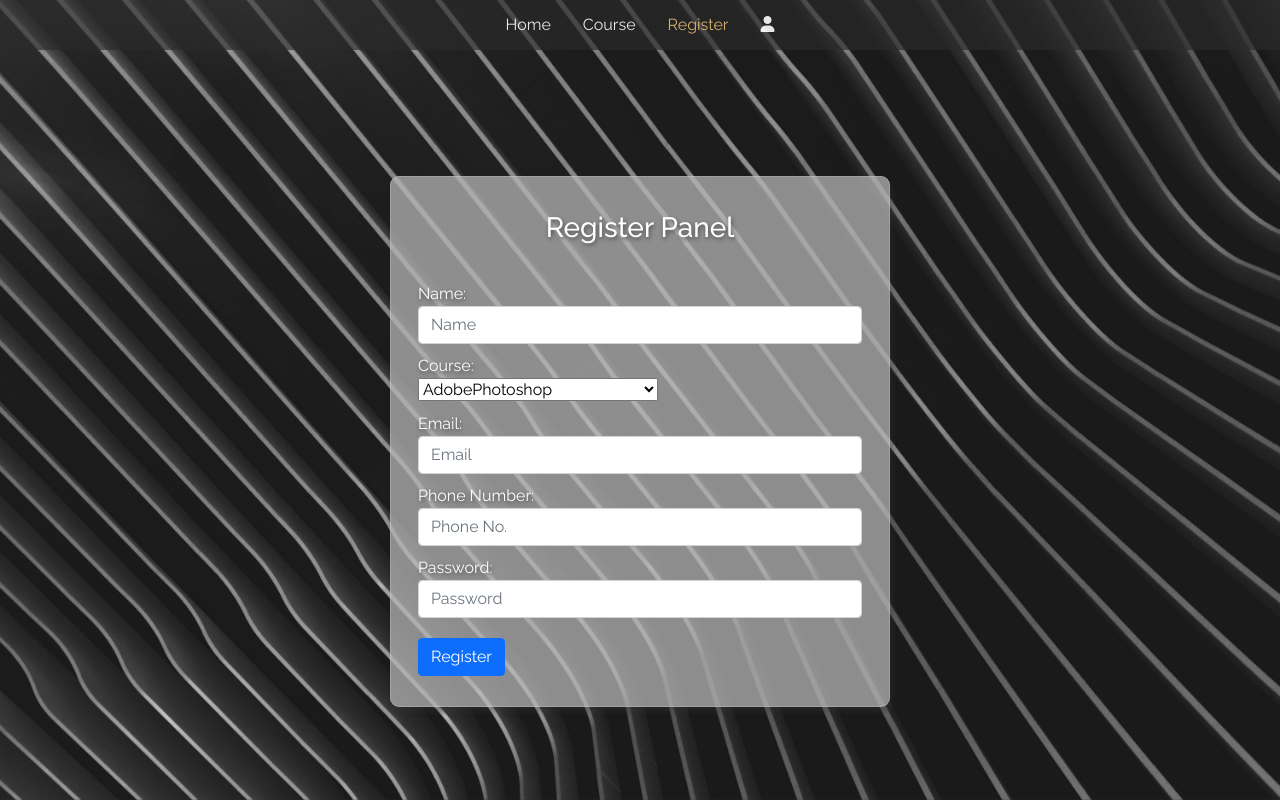
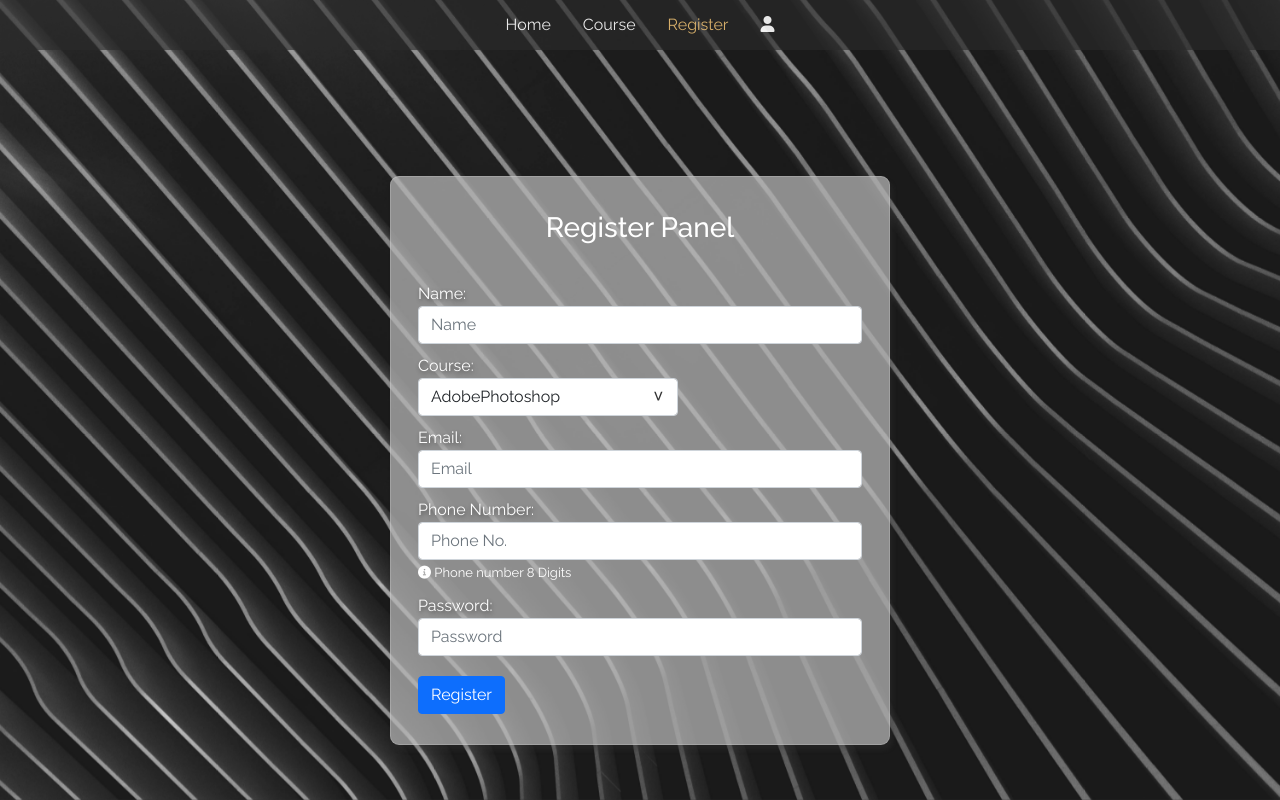
Before and after one commit to ocvb/IAD_Project, a PHP site: page /register.php in a window 1280 px wide. Run offline with PHP 8.4, Linux system fonts and the light colour scheme; data comes from the database, SQL or seed files in the repository.

Commit message:
yyayayay

```diff
--- a/css/home.css
+++ b/css/home.css
@@ -11,10 +11,11 @@ p {
   width: 100%;
   height: 100vh;
   background: url("../ite/banner.jpg") top center;
+  background-attachment: fixed;
   background-size: cover;
   position: relative;
   padding: 0;
-  text-shadow: 1px 2px 2px rgba(41, 41, 41, 0.445);
+  text-shadow: 2px 3px 5px rgba(41, 41, 41, 0.637);
 }
 
 .hero:before {
@@ -120,7 +121,7 @@ p {
 
 .content {
   text-align: left;
-  text-shadow: 1px 2px 2px black;
+  text-shadow: 2px 1px 5px rgba(41, 41, 41, 0.637);
 }
 
 .main-container {
--- a/css/register.css
+++ b/css/register.css
@@ -30,14 +30,42 @@ body {
   color: white;
 }
 
+.form-group label {
+  text-shadow: 1px 2px 4px rgba(0, 0, 0, 0.459);
+}
+
+#course {
+  width: 260px;
+}
+
+.selectdiv:after {
+  content: '>';
+  font: 17px "Consolas", monospace;
+  color: #333;
+  -webkit-transform: rotate(90deg);
+  -moz-transform: rotate(90deg);
+  -ms-transform: rotate(90deg);
+  transform: rotate(90deg);
+  left: 240px;
+  /*Adjust for position however you want*/
+
+  top: 36px;
+  padding: 0 0 2px;
+  /*left line */
+
+  position: absolute;
+  pointer-events: none;
+}
+
 .form-container {
   padding: 10px;
   border-radius: inherit;
   padding-bottom: 25px;
   border: 1px solid rgba(255, 255, 255, 0.178);
   box-shadow: 3px 5px 4px 0px rgba(58, 58, 58, 0.281);
-  text-shadow: 1px 2px 4px rgba(0, 0, 0, 0.459);
 }
+
 .form-container .form-group {
+  position: relative;
   padding: 5px;
 }
--- a/index.html
+++ b/index.html
@@ -51,7 +51,7 @@
    <header class="hero d-flex align-items-center">
       <div class="container position-relative text-center" data-aos="zoom-in" data-aos-delay="100">
          <h1>Welcome to <span>ITE CC!</span></h1>
-         <h2>Choose Your Course For Your Future!</h2>
+         <h2>Choose your course for your Future!</h2>
 
          <div class="btns">
             <a href="course.php" class="btn-menu animated fadeInUp scrollto">Our Courses</a>
--- a/register.php
+++ b/register.php
@@ -3,13 +3,39 @@ include_once "db.php";
 
 //$sql = "INSERT INTO `members`(`name`, `phone`, `email`, `address`) VALUES ('john', 2132132, 'awefwune@gmail.com', 'address')"; mysqli_query($db, $sql);
 $coursename = array();
-$query = "SELECT course_name FROM course";
-$result = mysqli_query($db, $query);
+$courseid = array();
+function courseArray()
+{
+   global $db, $coursename;
+   $query = "SELECT course_name FROM course";
+   $result = mysqli_query($db, $query);
 
-while ($row = mysqli_fetch_array($result)) {
-   $coursename[] = $row['course_name'];
+   while ($row = mysqli_fetch_array($result)) {
+      $coursename[] = $row['course_name'];
+   }
 }
+courseArray();
 
+function course_id()
+{
+   global $db, $courseid;
+   $query = "SELECT course_id FROM course";
+   $result = mysqli_query($db, $query);
+
+   while ($row = mysqli_fetch_array($result)) {
+      $courseid[] = $row['course_id'];
+   }
+}
+course_id();
+
+function product_seat($id)
+{
+   global $db;
+   $sql = "SELECT seats FROM course WHERE course_id = $id";
+   $result = mysqli_query($db, $sql);
+   $row = mysqli_fetch_array($result);
+   return $row['seats'];
+}
 
 if (isset($_POST['submit'])) {
    $date = date('Y-m-d H:i:s');
@@ -21,7 +47,7 @@ if (isset($_POST['submit'])) {
    $password = mysqli_escape_string($db, md5($_POST['password']));
    //echo $name . $course . $phone . $email . $password;
 
-   $sql = "INSERT INTO `members` (`name`, `course`, `email`, `hp_no`, `reg_date`, `password`) VALUES ('$name ' , '$course' , '$email' , $phone , '$date' , '$password')";
+   $sql = "INSERT INTO `members` (`name`, `course`, `email`, `hp_no`, `reg_date`, `password`) VALUES ('$name ' , $course , '$email' , $phone , '$date' , '$password')";
    mysqli_query($db, $sql);
    echo mysqli_error($db);
 
@@ -32,7 +58,8 @@ if (isset($_POST['submit'])) {
       $i = 1;
    }
 
-   function timeout($set, $here) {
+   function timeout($set, $here)
+   {
       $i = 0;
       while ($i < $set) {
          sleep(1);
@@ -51,8 +78,8 @@ if (isset($_POST['submit'])) {
    <meta http-equiv="X-UA-Compatible" content="IE=edge">
    <meta name="viewport" content="width=device-width, initial-scale=1.0">
 
+   <link rel="stylesheet" href="https://cdnjs.cloudflare.com/ajax/libs/font-awesome/6.0.0/css/all.min.css" integrity="sha512-9usAa10IRO0HhonpyAIVpjrylPvoDwiPUiKdWk5t3PyolY1cOd4DSE0Ga+ri4AuTroPR5aQvXU9xC6qOPnzFeg==" crossorigin="anonymous" referrerpolicy="no-referrer" />
    <link rel="stylesheet" href="https://cdn.jsdelivr.net/npm/bootstrap@5.1.3/dist/css/bootstrap.min.css" integrity="sha384-1BmE4kWBq78iYhFldvKuhfTAU6auU8tT94WrHftjDbrCEXSU1oBoqyl2QvZ6jIW3" crossorigin="anonymous">
-   <link rel="stylesheet" href="https://cdnjs.cloudflare.com/ajax/libs/font-awesome/6.0.0/css/all.min.css" type="text/css">
    <link rel="stylesheet" href="css/style.css" type="text/css">
    <link rel="stylesheet" href="css/register.css" type="text/css">
    <title>Document</title>
@@ -77,15 +104,16 @@ if (isset($_POST['submit'])) {
             <form method="POST" class="col">
                <div class="top-form form-group">
                   <label for="">Name:</label>
-                  <input type="text" name="name" placeholder="Name" class="form-control">
+                  <input type="text" name="name" id="name" placeholder="Name" class="form-control" required>
+                  <span id="nameerror" style='display:none; color: rgb(214, 0, 0); font-size: 13px;'><i class="fa-solid fa-circle-info"></i> No numbers in Name!</span>
                </div>
-               <div class="form-group">
+               <div class="form-group selectdiv">
                   <label for="course">Course:</label><br>
-                  <select name="course" id="course">
+                  <select class="form-control" name="course" id="course">
                      <?php
                      $i = 0;
                      foreach ($coursename as $course) {
-                        echo "<option value='$course'>$coursename[$i]</option>";
+                        echo "<option value='$courseid[$i]'>$course</option>";
                         $i++;
                      }
                      ?>
@@ -93,15 +121,16 @@ if (isset($_POST['submit'])) {
                </div>
                <div class="form-group">
                   <label for="">Email:</label>
-                  <input type="email" name="email" placeholder="Email" class="form-control">
+                  <input type="email" name="email" id="email" placeholder="Email" required class="form-control">
                </div>
                <div class="form-group">
                   <label for="">Phone Number:</label>
-                  <input type="number" name="phone" placeholder="Phone No." oninput="if (this.value.length > 8) {this.value = this.value.slice(0, 8);}" class="form-control">
+                  <input type="number" name="phone" placeholder="Phone No." required oninput="if (this.value.length > 8) {this.value = this.value.slice(0, 8);}" class="form-control">
+                  <span id="emailerror" style='display:show; font-size: 13px;'><i class="fa-solid fa-circle-info"></i> Phone number 8 Digits</span>
                </div>
                <div class="form-group">
                   <label for="">Password:</label>
-                  <input type="password" name="password" placeholder="Password" class="form-control">
+                  <input type="password" name="password" placeholder="Password" required class="form-control">
                </div>
                <div class="form-group loginstatus">
                   <?php
@@ -127,6 +156,17 @@ if (isset($_POST['submit'])) {
    <script src="https://cdn.jsdelivr.net/npm/bootstrap@5.1.3/dist/js/bootstrap.min.js" integrity="sha384-QJHtvGhmr9XOIpI6YVutG+2QOK9T+ZnN4kzFN1RtK3zEFEIsxhlmWl5/YESvpZ13" crossorigin="anonymous"></script>
    <script src="https://code.jquery.com/jquery-3.6.0.js" integrity="sha256-H+K7U5CnXl1h5ywQfKtSj8PCmoN9aaq30gDh27Xc0jk=" crossorigin="anonymous"></script>
    <script src="js/script.js"></script>
+   <script>
+      $(document).on("input", "#name", function() {
+         var letters = /^[A-Za-z]+$/
+         if (this.value.match(letters)) {
+            $("#nameerror").hide();
+         } else {
+            this.value = '';
+            $("#nameerror").show();
+         }
+      });
+   </script>
 </body>
 
 </html>
```
Also changed, not shown: adminpages/admin.php (+0 -23 lines), course.php (+35 -5 lines).
